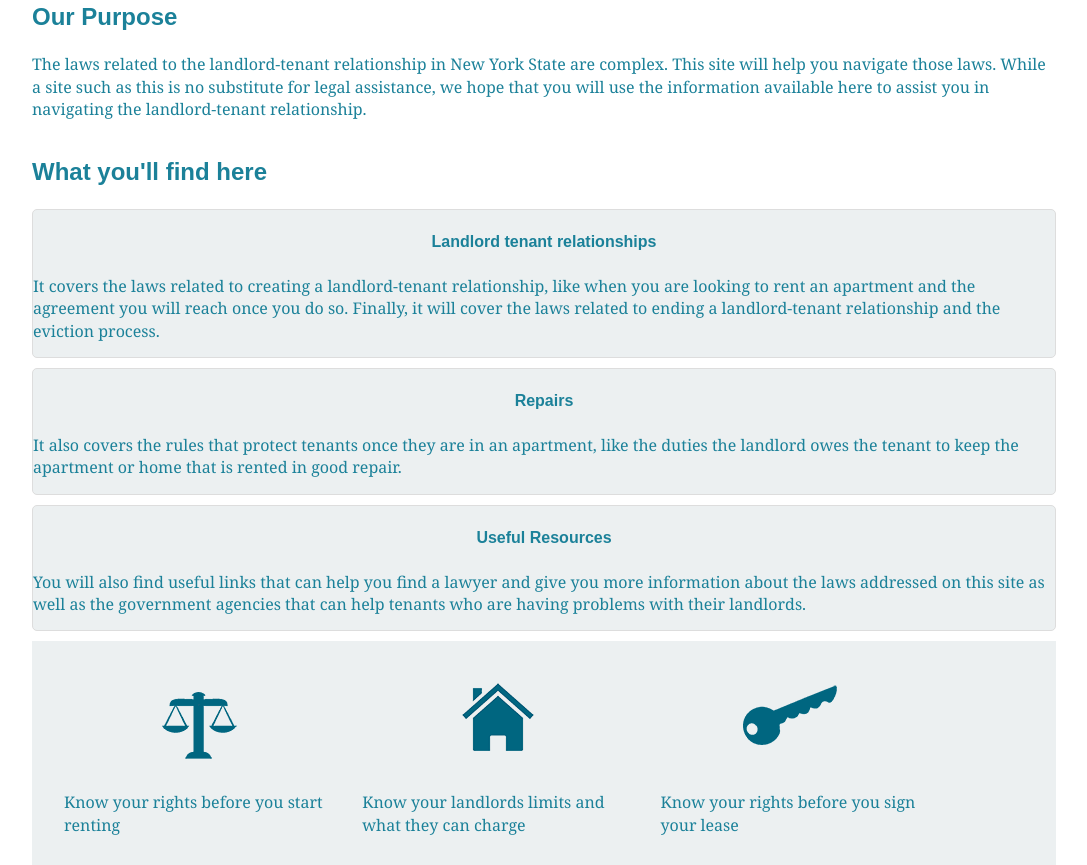
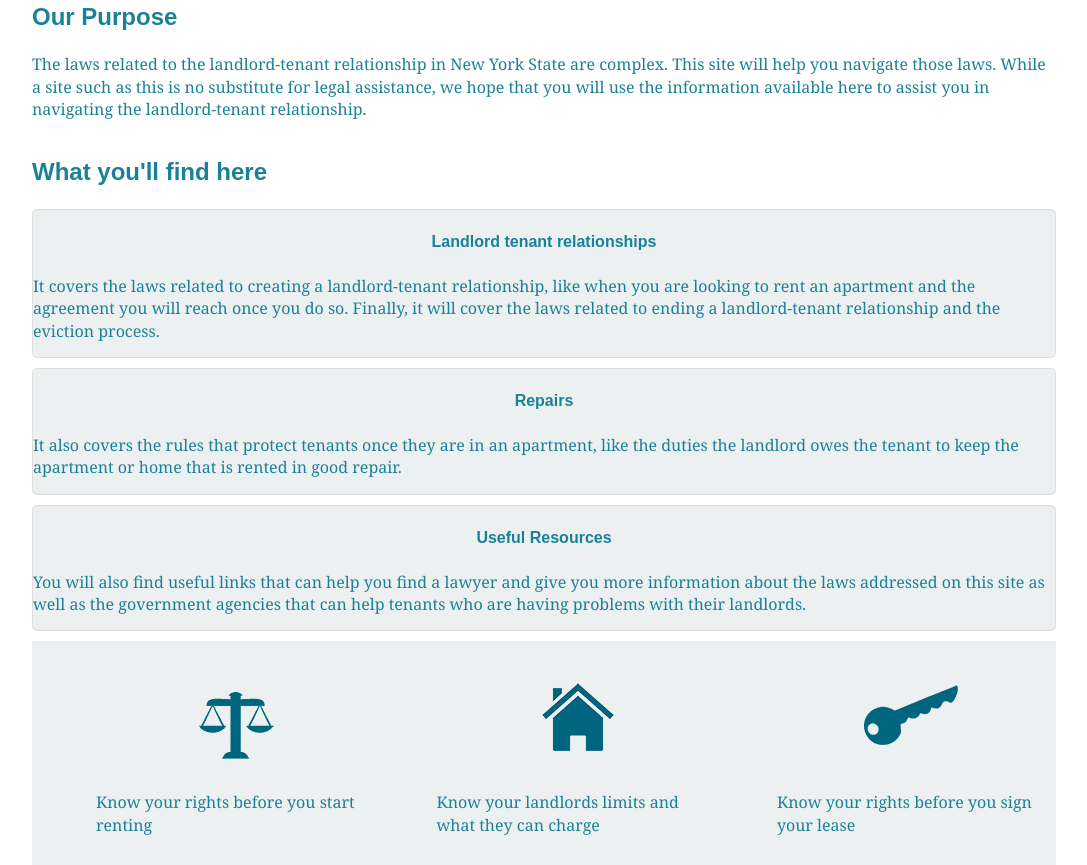
Before and after one commit to iinf362/team3, a Jekyll site: the page built from index.html, in a window 1280 px wide and 1400 px high, scrolled down 226 px. Shown: the part 189-1054 px from the top of the window, without its empty margins (96-1183 px from the left). Built offline with Jekyll 4.4.1, drawn with Linux system fonts in a browser that asks for light colours; some of the changed text lies outside the part shown.

Commit message:
fix text error

```diff
--- a/css/main.css
+++ b/css/main.css
@@ -370,11 +370,10 @@
 }
 
 .boxes{
-width: 26%;
+width: 27%;
 float: left;
-padding-left: 2em;
+padding-left: 4em;
 padding-bottom: 1em;
-
 }
 
 
--- a/index.html
+++ b/index.html
@@ -61,12 +61,12 @@
 
     <div class="boxes">
        <img src="{{ site.url }}/img/Gavel.png" alt="evictions" class='icon'>
-       <p> learn process of eviction and get prepared for court</p>
+       <p> Learn process of eviction and get prepared for court</p>
    </div>
 
    <div class="boxes">
     <img src="{{ site.url }}/img/termination.png" alt="termination" class='icon'>
-    <p>have concern about ending landlord relationships and Terminating your lease</p>
+    <p>Have concern about ending landlord relationships and Terminating your lease</p>
 <div>
 </div>
 
```
